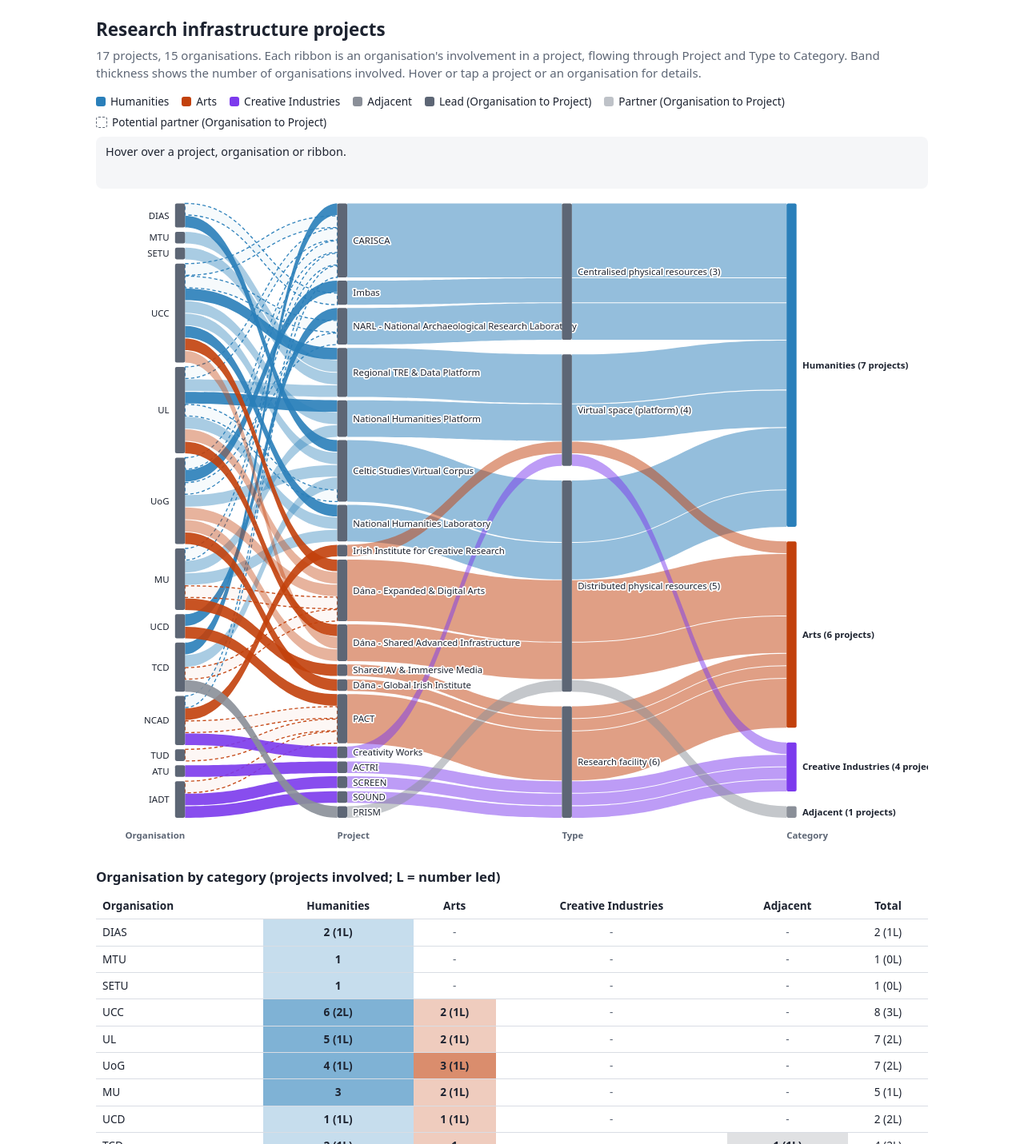
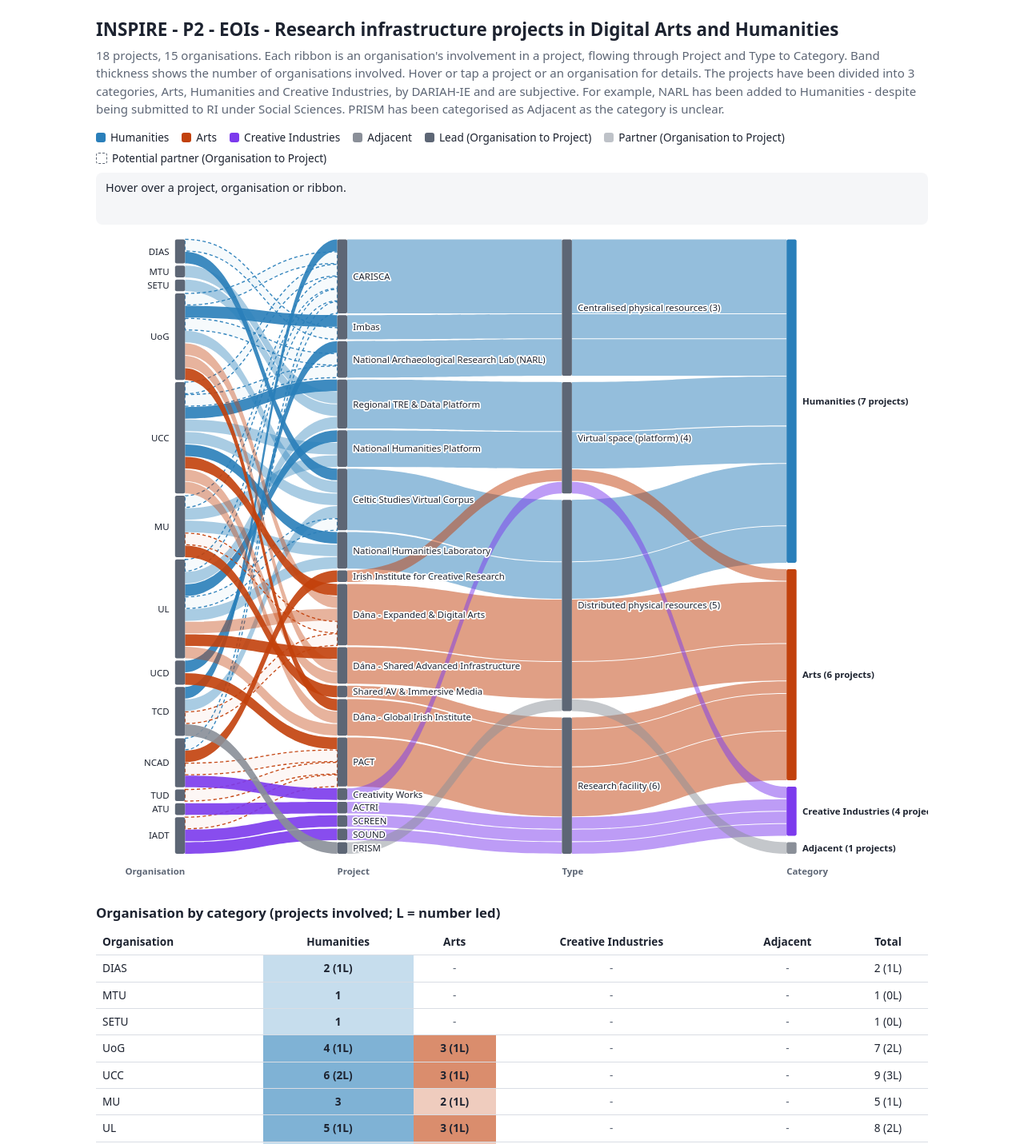
Before and after one commit to joanymurphy-dariahie/INSPIRE-P2-EOI-DAH, a plain HTML site: page index.html in a window 1280 px wide. Shown: the top 1431 px of the page at 80% size. Drawn offline with Linux system fonts and the light colour scheme.

Commit message:
Update index.html

```diff
--- a/index.html
+++ b/index.html
@@ -29,8 +29,8 @@ td.n,th.n{text-align:center}
 </head>
 <body>
 <main>
-<h1>Research infrastructure projects</h1>
-<p class="sub">17 projects, 15 organisations. Each ribbon is an organisation's involvement in a project, flowing through Project and Type to Category. Band thickness shows the number of organisations involved. Hover or tap a project or an organisation for details.</p>
+<h1>INSPIRE - P2 - EOIs - Research infrastructure projects in Digital Arts and Humanities</h1>
+<p class="sub">18 projects, 15 organisations. Each ribbon is an organisation's involvement in a project, flowing through Project and Type to Category. Band thickness shows the number of organisations involved. Hover or tap a project or an organisation for details. The projects have been divided into 3 categories, Arts, Humanities and Creative Industries, by DARIAH-IE and are subjective. For example, NARL has been added to Humanities - despite being submitted to RI under Social Sciences. PRISM has been categorised as Adjacent as the category is unclear.</p>
 <div class="legend" id="legend"></div>
 <div id="info">Hover over a project, organisation or ribbon.</div>
 <div class="scroll"><svg id="viz" viewBox="0 0 1000 780" role="img" aria-label="Alluvial diagram of organisations, projects, types and categories"></svg></div>
@@ -60,13 +60,13 @@ const P=[
 ["PRISM","PRISM (Public Research, Impact and Storytelling Media): Ireland’s National Research Communications and Knowledge Exchange Infrastructure","Distributed physical resources","Adjacent",["TCD"],[],[]],
 ["Dána - Expanded & Digital Arts","Dána Expanded and Digital Arts Infrastructure","Distributed physical resources","Arts",["UCC"],["UoG","UL"],["TCD","MU"]],
 ["Dána - Shared Advanced Infrastructure","Shared Advanced Infrastructure towards Dána: National Centre for Arts Practice Research","Distributed physical resources","Arts",["UL"],["UCC","UoG"],[]],
-["Dána - Global Irish Institute","Dána: The Global Irish Institute for Arts Practice Research","Research facility","Arts",["UoG"],[],[]],
+["Dána - Global Irish Institute","Dána: The Global Irish Institute for Arts Practice Research","Research facility","Arts",["UoG"],["UCC","UL"],[]],
 ["National Humanities Laboratory","National Humanities Laboratory Shared Infrastructure","Distributed physical resources","Humanities",["UCC"],["UL","MU"],[]],
 ["Regional TRE & Data Platform","Regional Trusted Research Environment and Active Data Platform","Virtual space (platform)","Humanities",["UCC"],["MTU","SETU","UL"],[]],
 ["PACT","Performing Arts and Creative Technologies (PACT)","Research facility","Arts",["UCD"],[],["TUD","NCAD","IADT",]],
 ["National Humanities Platform","National Humanities Platform","Virtual space (platform)","Humanities",["UL"],["UCC","MU"],[]],
 ["Imbas","Imbas: a National Data Centre for Celtic Studies","Centralised physical resources","Humanities",["UoG"],[],["DIAS"]],
-["NARL - National Archaeological Research Laboratory", "National Archaeological Research Laboratory","Centralised physical resources","Humanities",["UCD"],[],["UCC","UoG"]]
+["National Archaeological Research Lab (NARL)", "National Archaeological Research Laboratory","Centralised physical resources","Humanities",["UCD"],[],["UCC","UoG"]]
 ].map(([short,name,type,cat,L,Pa,Po])=>({short,name,type,cat,L,Pa,Po,n:L.length+Pa.length+Po.length}));
 
 const CATS=["Humanities","Arts","Creative Industries","Adjacent"];
```
